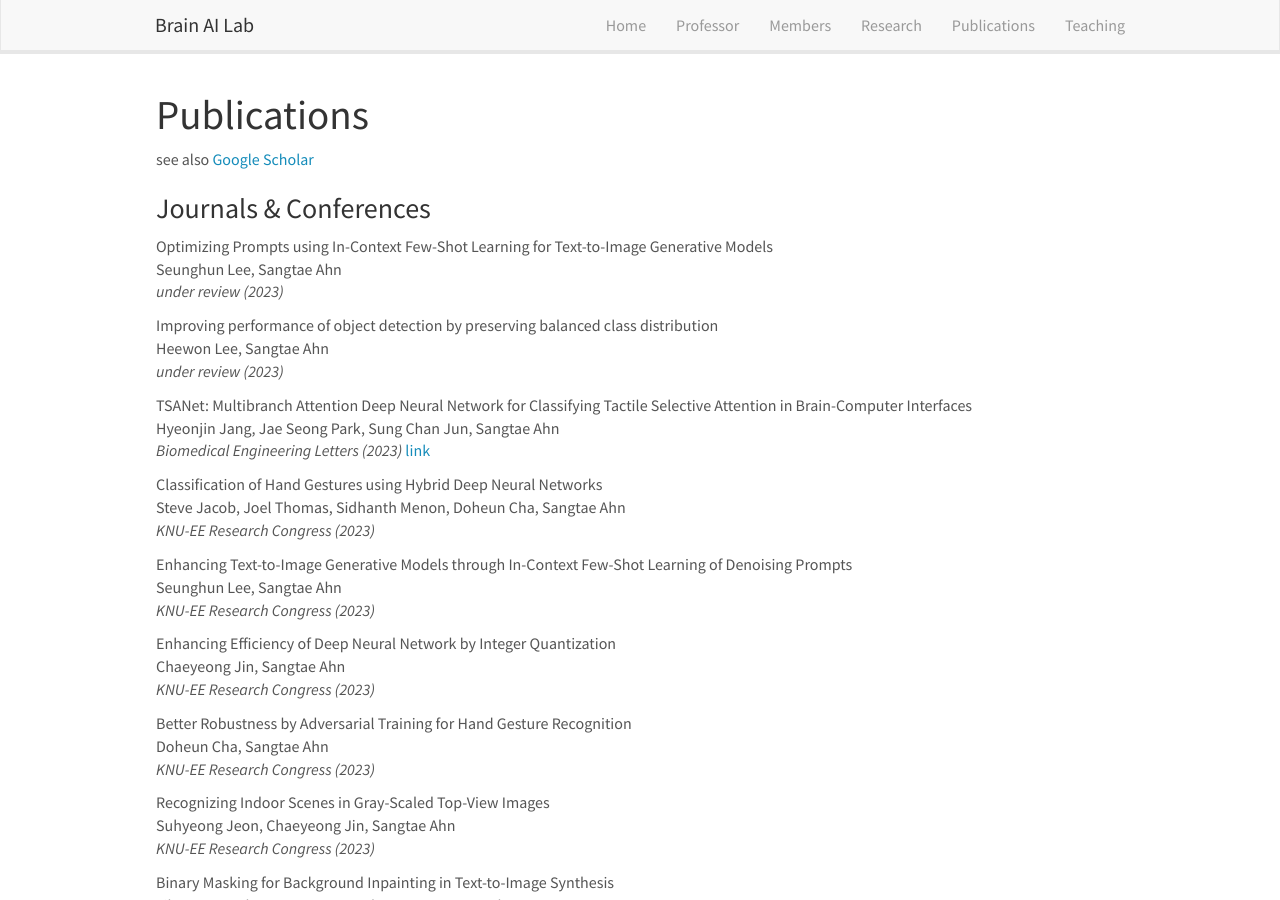
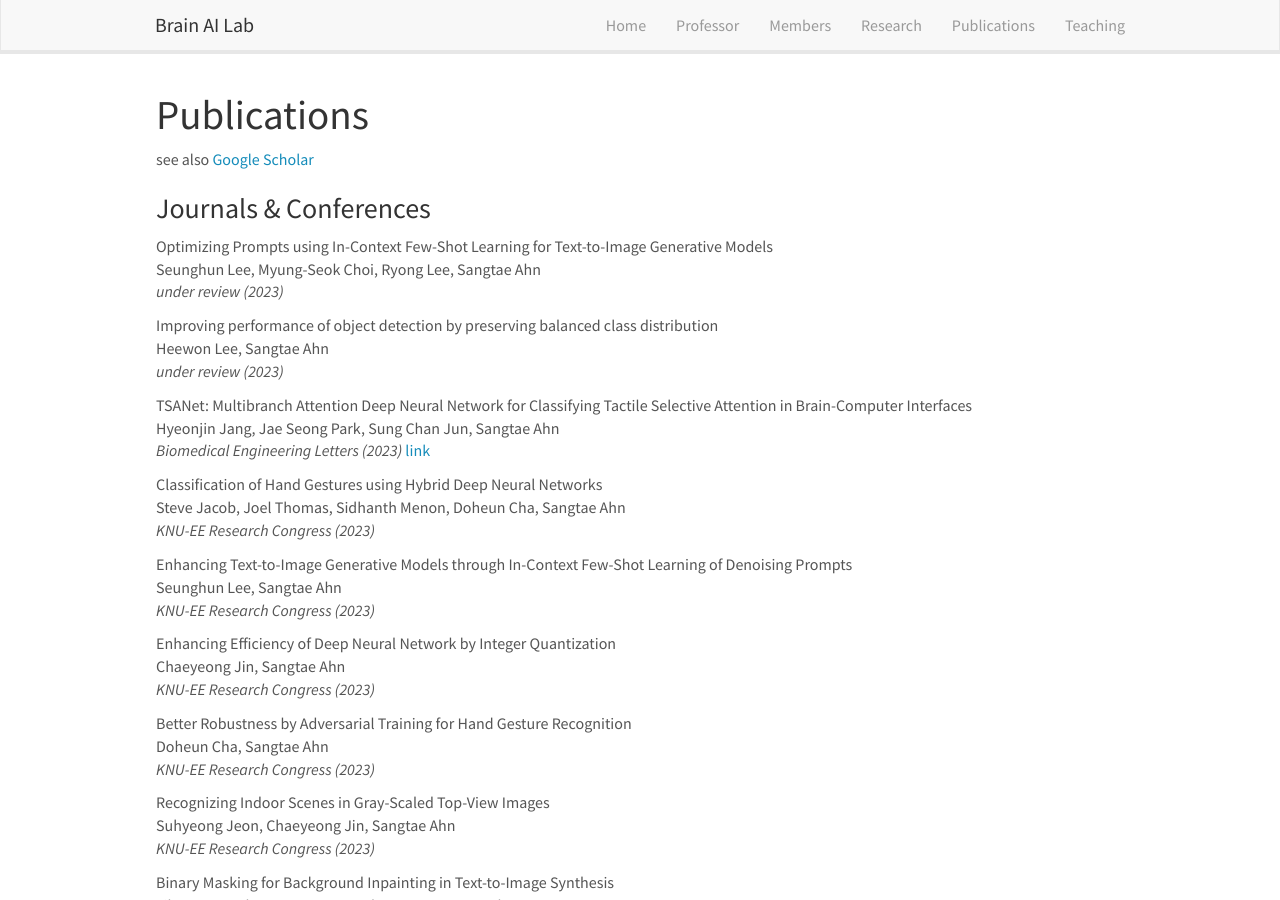
Before and after one commit to KNU-BrainAI/knu-brainai.github.io, a Jekyll site: the page built from _pages/publications.md, in a window 1280 px wide and 900 px high. Built offline with Jekyll 4.4.1, drawn with Linux system fonts in a browser that asks for light colours; nearby versions of some CDN libraries.

Commit message:
Update publist.yml

```diff
--- a/_data/publist.yml
+++ b/_data/publist.yml
@@ -1,5 +1,5 @@
 - title: "Optimizing Prompts using In-Context Few-Shot Learning for Text-to-Image Generative Models"
-  authors: Seunghun Lee, Sangtae Ahn
+  authors: Seunghun Lee, Myung-Seok Choi, Ryong Lee, Sangtae Ahn
   journal: under review (2023)
 
 - title: "Improving performance of object detection by preserving balanced class distribution"
```
